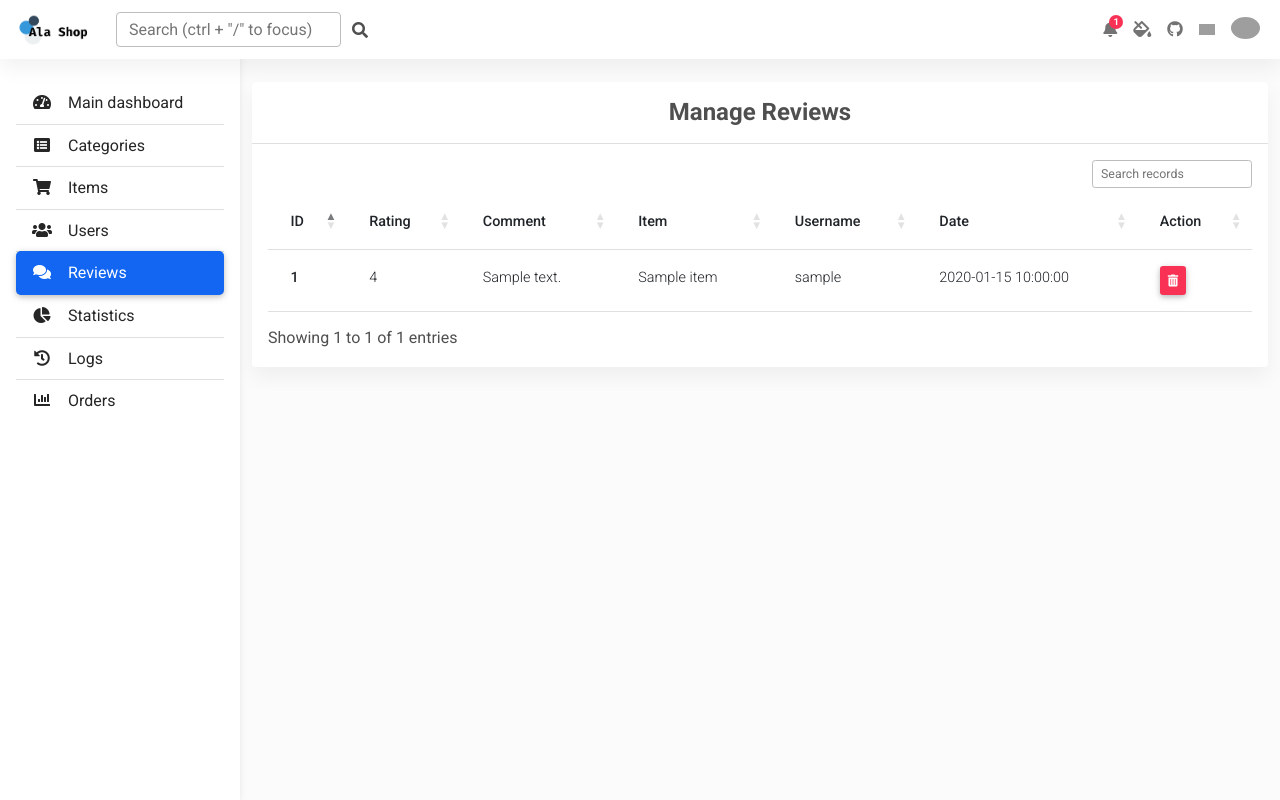
After one commit to sibouras/ala-shop, a PHP site: page /reviews.php in a window 1280 px wide. The commit adds this page. Run offline with PHP 8.4, Linux system fonts and the light colour scheme; the visitor is signed in with stand-in values (Sample User, id 1); tables that the repository leaves empty or names only in its code hold one stand-in row (values such as "Sample post"); lists and menus that the app fills with data are empty; some libraries are stand-ins or nearby versions; grey boxes are pictures that could not be loaded.

Commit message:
added reviews crud

```diff
--- a/admin/includes/functions/functions.php
+++ b/admin/includes/functions/functions.php
@@ -43,6 +43,15 @@ function countItems($item, $table)
   return $stmt->fetchColumn();
 }
 
+// Count last 10 day's records
+function countNewItems($item, $table, $date)
+{
+  global $pdo;
+  $stmt = $pdo->prepare("SELECT COUNT($item) FROM $table WHERE $date >= DATE_SUB(CURDATE(), INTERVAL 10 DAY)");
+  $stmt->execute();
+  return $stmt->fetchColumn();
+}
+
 // Get latest records
 function getLatest($select, $table, $order, $limit = 5)
 {
--- a/admin/includes/languages/english.php
+++ b/admin/includes/languages/english.php
@@ -10,6 +10,7 @@ function lang($phrase)
     'items' => 'Items',
     'users' => 'Users',
     'members' => 'Members',
+    'reviews' => 'Reviews',
     'statistics' => 'Statistics',
     'logs' => 'Logs',
   ];
--- a/admin/includes/processCategories.php
+++ b/admin/includes/processCategories.php
@@ -5,6 +5,7 @@ include "functions/functions.php";
 
 if (!($_SERVER['REQUEST_METHOD'] === 'POST')) {
   header("Location: ../categories.php?error=unauthorized_user");
+  exit();
 }
 
 // Insert categories
--- a/admin/includes/processItems.php
+++ b/admin/includes/processItems.php
@@ -5,6 +5,7 @@ include "functions/functions.php";
 
 if (!($_SERVER['REQUEST_METHOD'] === 'POST')) {
   header("Location: ../items.php?error=unauthorized_user");
+  exit();
 }
 
 // Insert items
--- a/admin/includes/templates/sidebar.php
+++ b/admin/includes/templates/sidebar.php
@@ -8,6 +8,7 @@
       <a href="categories.php" class="list-group-item list-group-item-action py-2 ripple <?php active('categories.php'); ?> "><i class="fas fa-list-alt fa-fw me-3"></i><span><?= lang('categories') ?></span></a>
       <a href="items.php" class="list-group-item list-group-item-action py-2 ripple <?php active('items.php'); ?> "><i class="fas fa-shopping-cart fa-fw me-3"></i><span><?= lang('items') ?></span></a>
       <a href="users.php" class="list-group-item list-group-item-action py-2 ripple <?php active('users.php') ?>"><i class="fas fa-users fa-fw me-3"></i><span><?= lang(('users')) ?></span></a>
+      <a href="reviews.php" class="list-group-item list-group-item-action py-2 ripple <?php active('reviews.php') ?>"><i class="fas fa-comments fa-fw me-3"></i><span><?= lang(('reviews')) ?></span></a>
       <a href="#" class="list-group-item list-group-item-action py-2 ripple">
         <i class="fas fa-chart-pie fa-fw me-3"></i><span><?= lang('statistics') ?></span>
       </a>
--- a/admin/layout/js/backend.js
+++ b/admin/layout/js/backend.js
@@ -153,3 +153,12 @@ $(document).ready(function () {
     $('#deleteID').val(id);
   });
 });
+
+// Delete review modal
+$(document).ready(function () {
+  $('.deleteReviewBtn').on('click', function () {
+    $tr = $(this).closest('tr');
+    const id = $tr.children('th').text();
+    $('#deleteID').val(id);
+  });
+});
--- /dev/null
+++ b/admin/reviews.php
@@ -0,0 +1,113 @@
+<?php
+session_start();
+if (isset($_SESSION['username'])) {
+  // $noNavbar = 'no navbar in this page';
+  $sidebar = "include sidebar in this page";
+  $pageTitle = 'Reviews';
+  include 'init.php';
+
+  $stmt = $pdo->prepare(
+    "SELECT reviews.*,
+      items.name AS item,
+      users.username AS username
+    FROM reviews
+      INNER JOIN items ON items.id = reviews.item_id
+      INNER JOIN users ON users.userID = reviews.user_id;
+    "
+  );
+  $stmt->execute();
+  $rows = $stmt->fetchAll();
+?>
+
+  <!-- Delete Modal -->
+  <div class="modal" tabindex="-1" id="deleteReviewModal" aria-modal="true" role="dialog">
+    <div class="modal-dialog modal-sm">
+      <div class="modal-content text-center">
+        <div class="modal-header bg-danger text-white d-flex justify-content-center">
+          <h5 class="modal-title">Are you sure?</h5>
+        </div>
+        <form action="includes/processReviews.php" method="post">
+          <input type="hidden" name="deleteID" id="deleteID">
+          <div class="modal-body">
+            <i class="fas fa-times fa-3x text-danger"></i>
+          </div>
+          <div class="modal-footer d-flex justify-content-center">
+            <button type="button" class="btn btn-outline-danger" data-mdb-dismiss="modal">
+              No
+            </button>
+            <button type="submit" name="delete" class="btn btn-danger">Yes</button>
+          </div>
+        </form>
+      </div>
+    </div>
+  </div>
+
+  <!--Main layout-->
+  <main style="margin-top: 58px">
+    <div class="container pt-4">
+      <!--Section: Sales Performance KPIs-->
+      <section class="mb-4">
+        <div class="card">
+          <div class="card-header text-center py-3">
+            <h4 class="mb-0 text-center">
+              <strong>Manage Reviews</strong>
+            </h4>
+          </div>
+          <div class="row justify-content-center">
+            <div class="col-md-8 text-center">
+              <?php if (isset($_SESSION['message'])) : ?>
+                <div class="alert alert-dismissible fade show alert-<?= $_SESSION['msgType'] ?>" role="alert" data-mdb-color="warning">
+                  <strong><?= $_SESSION['message']; ?></strong>
+                  <button type="button" class="btn-close" data-mdb-dismiss="alert" aria-label="Close"></button>
+                </div>
+              <?php endif;
+              unset($_SESSION['message']); ?>
+            </div>
+          </div>
+          <div class="card-body">
+            <div class="table-responsive">
+              <table id="datatableId" class="table table-hover text-nowrap">
+                <thead>
+                  <tr>
+                    <th scope="col">ID</th>
+                    <th scope="col">Rating</th>
+                    <th scope="col">Comment</th>
+                    <th scope="col">Item</th>
+                    <th scope="col">Username</th>
+                    <th scope="col">Date</th>
+                    <th scope="col">Action</th>
+                  </tr>
+                </thead>
+                <tbody>
+                  <?php foreach ($rows as $row) : ?>
+                    <tr>
+                      <th scope="row"><?= $row['id']; ?></th>
+                      <td><?= $row['rating']; ?></td>
+                      <td><?php echo ($row['comment']) ? $row['comment'] : 'No Comment'; ?></td>
+                      <td><?= $row['item']; ?></td>
+                      <td><?= $row['username'] ?></td>
+                      <td><?= $row['date']; ?></td>
+                      <td>
+                        <button type="button" class="me-2 btn btn-danger btn-sm px-2 deleteReviewBtn" data-mdb-toggle="modal" data-mdb-target="#deleteReviewModal">
+                          <i class="fas fa-trash-alt"></i>
+                        </button>
+                      </td>
+                    </tr>
+                  <?php endforeach; ?>
+                </tbody>
+              </table>
+            </div>
+          </div>
+        </div>
+      </section>
+      <!--Section: Sales Performance KPIs-->
+
+    </div>
+  </main>
+
+<?php
+  include "$tpl/footer.php";
+} else {
+  header('Location: index.php?unauthorized_user');
+  exit();
+}
```
Also changed, not shown: admin/dashboard.php (+19 -23 lines), admin/includes/processReviews.php (added, +27 -0 lines).
